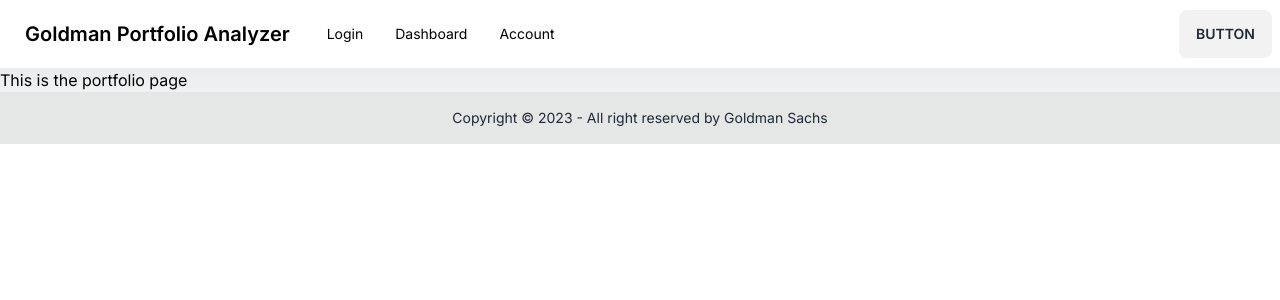
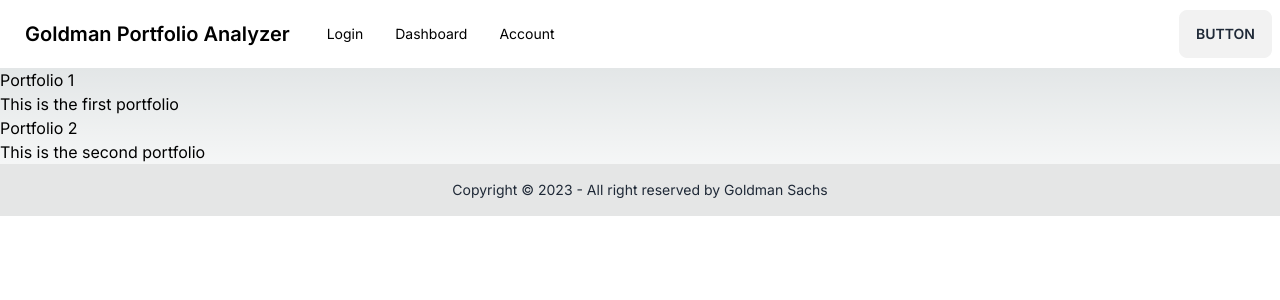
Before and after one commit to quinncheong/goldman-sachs-portfolio-manager, a Next.js app in the folder frontend/: page /portfolios in a window 1280 px wide. Shown: the top 300 px of the page. Built offline with nearby package versions, Linux system fonts and the light colour scheme.

Commit message:
Remove unused imports

```diff
--- a/frontend/src/app/portfolios/page.js
+++ b/frontend/src/app/portfolios/page.js
@@ -1,5 +1,5 @@
-"use client"
-import React, { useState, useEffect } from 'react'
+"use client";
+
 import { useGetPortfolios } from "@api/portfolio.js";
 
 export default function portfolio() {
@@ -8,9 +8,20 @@
   if (isLoading) return (<div>Loading...</div>)
   if (isError) return (<div>Error: {error.message}</div>)
 
+  const renderPortfolios = () => {
+    return data.map((portfolio, index) => {
+      return (
+        <div key={index}>
+          <div>{portfolio.name}</div>
+          <div>{portfolio.description}</div>
+        </div>
+      )
+    })
+  }
+
   return (
     <>
-      <div>This is the portfolio page</div>
+      <div>{renderPortfolios()}</div>
     </>
   )
 }
```
